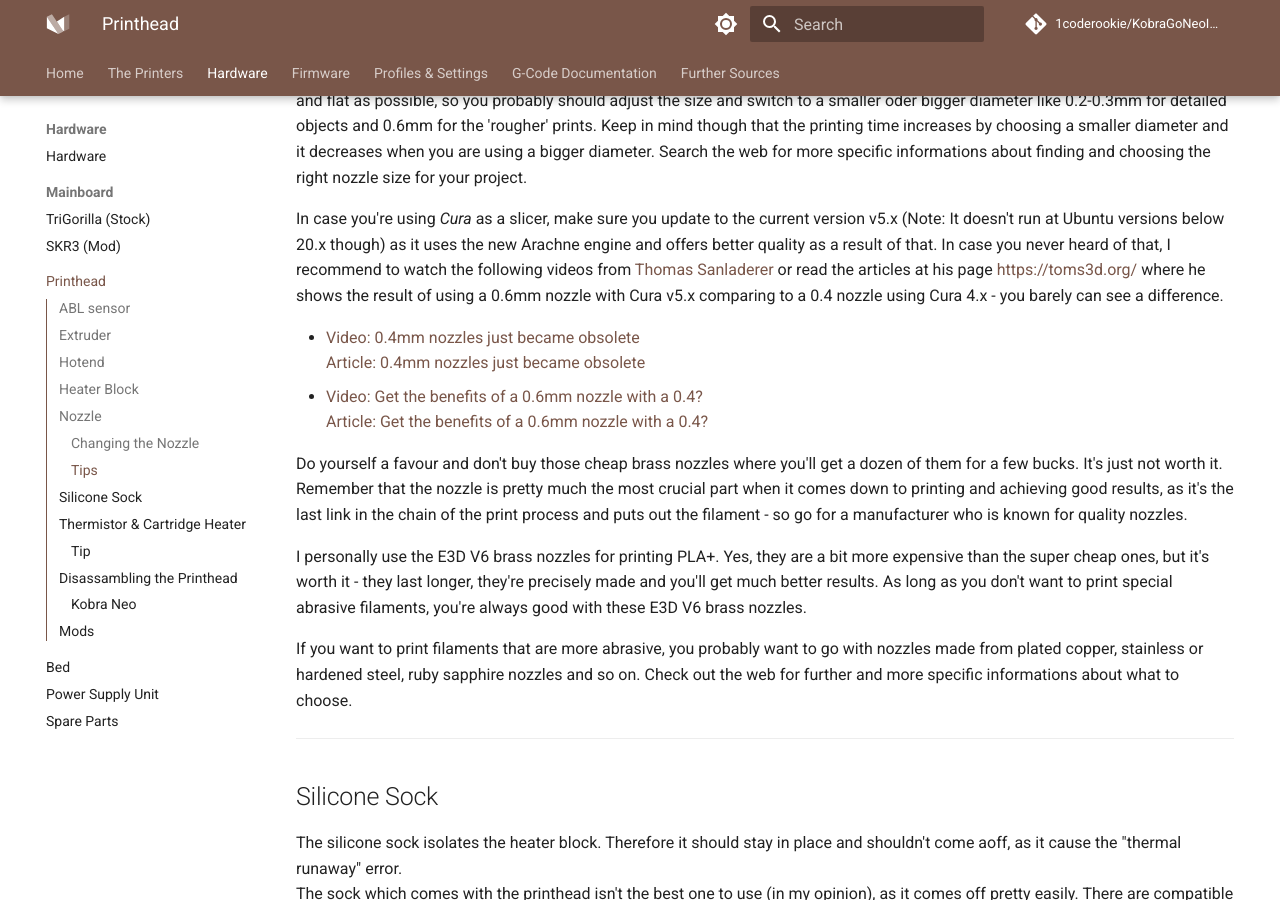
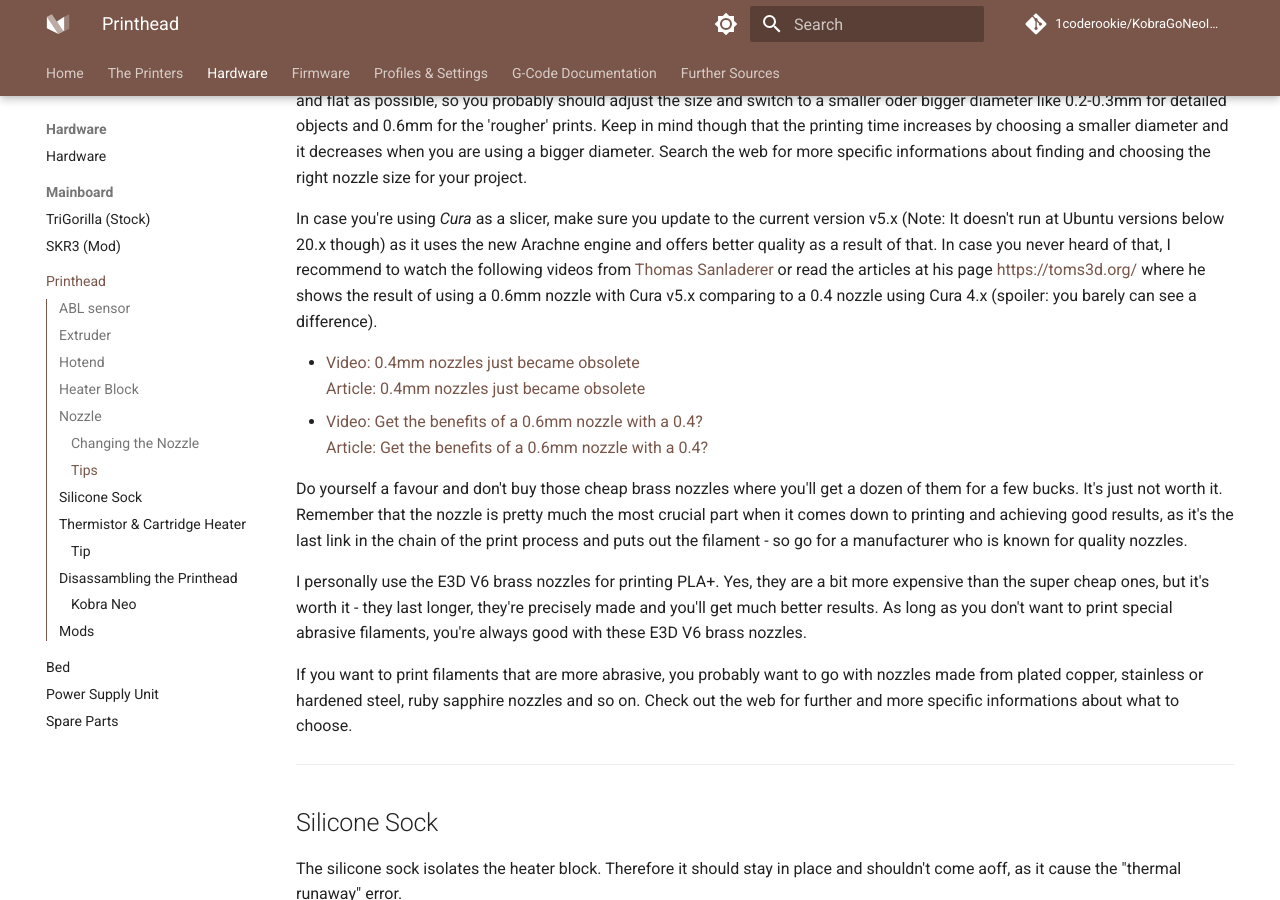
Before and after one commit to 1coderookie/KobraGoNeoInsights, an MkDocs documentation site: the page built from docs/hardware/printhead.md, in a window 1280 px wide and 900 px high, scrolled down 4321 px. Built offline with MkDocs 1.6.1 and Material for MkDocs 9.7.7, drawn with Linux system fonts in a browser that asks for light colours; comment, search, counter and statistics services are not loaded; some of the changed text lies outside the part shown.

Commit message:
Update printhead.md

```diff
--- a/docs/hardware/printhead.md
+++ b/docs/hardware/printhead.md
@@ -1,7 +1,8 @@
 <link rel=”manifest” href=”docs/manifest.webmanifest”>
 
 # Printhead
-The printheads of the **Go** and the **Neo** aren't identical because of the different type of extruder they're using: the **Go** uses a bowden extruder while the **Neo** is using a direct drive extruder. If you look at both printheads from the front and compare their size, you'll notice that the one of the **Go** is a bit smaller and more suqare than the wider and more square one from the **Neo**. The following picture shows a new printhead as a spare part.
+The printheads of the **Go** and the **Neo** aren't identical because of the different type of extruder they're using: the **Go** uses a bowden extruder while the **Neo** is using a direct drive extruder. If you look at both printheads from the front and compare their size, you'll notice that the one of the **Go** is a bit smaller and more suqare than the wider and more square one from the **Neo**.
+The following picture shows a new printhead for the **Neo** as it comes as a spare part.
 
 ![New Neo print head spare part](../assets/images/head_neo-spare_web.jpg)
 
@@ -74,7 +75,7 @@
 ### Tips
 When it comes down to choose the right nozzle size, it all depends on what you want to print and how detailed it should be. The standard size of 0.4mm the printers come with is a good starting point. But you may find yourself in the situation that you want to print more detailed objects or objects which should be more sturdy or where it doesn't matter if the surface doesn't look as clean and flat as possible, so you probably should adjust the size and switch to a smaller oder bigger diameter like 0.2-0.3mm for detailed objects and 0.6mm for the 'rougher' prints. Keep in mind though that the printing time increases by choosing a smaller diameter and it decreases when you are using a bigger diameter. Search the web for more specific informations about finding and choosing the right nozzle size for your project.
 
-In case you're using *Cura* as a slicer, make sure you update to the current version v5.x (Note: It doesn't run at Ubuntu versions below 20.x though) as it uses the new Arachne engine and offers better quality as a result of that. In case you never heard of that, I recommend to watch the following videos from [Thomas Sanladerer](https://www.youtube.com/channel/UCb8Rde3uRL1ohROUVg46h1A) or read the articles at his page [https://toms3d.org/](https://toms3d.org/) where he shows the result of using a 0.6mm nozzle with Cura v5.x comparing to a 0.4 nozzle using Cura 4.x - you barely can see a difference.
+In case you're using *Cura* as a slicer, make sure you update to the current version v5.x (Note: It doesn't run at Ubuntu versions below 20.x though) as it uses the new Arachne engine and offers better quality as a result of that. In case you never heard of that, I recommend to watch the following videos from [Thomas Sanladerer](https://www.youtube.com/channel/UCb8Rde3uRL1ohROUVg46h1A) or read the articles at his page [https://toms3d.org/](https://toms3d.org/) where he shows the result of using a 0.6mm nozzle with Cura v5.x comparing to a 0.4 nozzle using Cura 4.x (spoiler: you barely can see a difference).
 
 - [Video: 0.4mm nozzles just became obsolete](https://www.youtube.com/watch?v=WgXM2zPusXo)
   [Article: 0.4mm nozzles just became obsolete](https://toms3d.org/2022/07/28/arachne-in-prusaslicer-0-4mm-nozzles-just-became-obsolete/)
```
